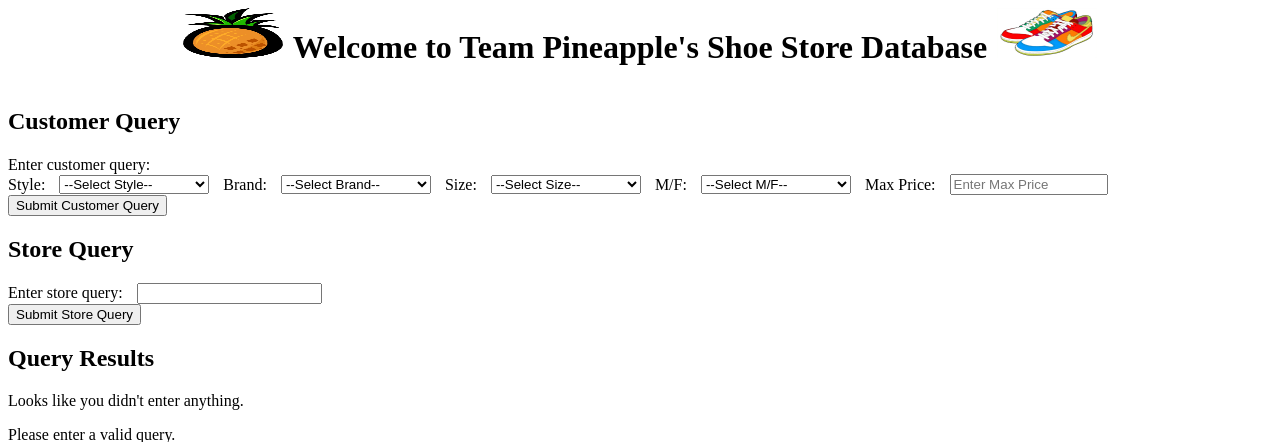
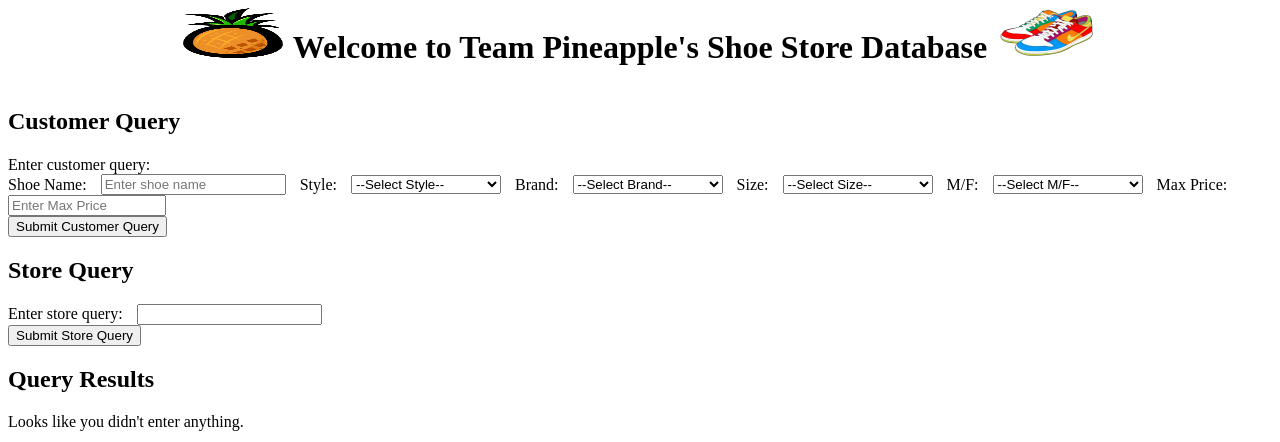
Before and after one commit to reinerism/475Ashoestore, a Flask app: page / in a window 1280 px wide. Shown: the top 442 px of the page. Run offline with Flask 2, Linux system fonts and the light colour scheme.

Commit message:
added a shoe name filter

```diff
--- a/main.py
+++ b/main.py
@@ -85,6 +85,7 @@ def main():
         # if the query field is missing
         # request.form.get returns 'None'
         if query_user == 'customer':
+            shoe_name = request.form.get('shoe_name')
             style = request.form.get('shoe_style')
             brand = request.form.get('shoe_brand')
             size = request.form.get('shoe_size')
@@ -93,11 +94,15 @@ def main():
 
              # Construct the SQL query using the selected values
              #uses
-            query = "SELECT SHOES.Shoe_id, SHOES.Name, SHOES.Brand, SHOES.Style, SHOES.Color, SHOES.Price, SHOES.Gender, SHOE_STORE.Store_id, SHOE_STORE.Store_name \
+            query = "SELECT SHOES.Shoe_id, SHOE.Name, SHOES.Brand, SHOE.Size, SHOES.Style, SHOES.Color, SHOES.Price, SHOES.Gender, SHOE_STORE.Store_id, SHOE_STORE.Store_name \
               FROM SHOES \
               INNER JOIN INVENTORY ON SHOES.Shoe_id = INVENTORY.Shoe_id \
               INNER JOIN SHOE_STORE ON INVENTORY.Store_id = SHOE_STORE.Store_id \
               WHERE 1=1"
+            if shoe_name:
+                query += f" AND SHOES.Name LIKE '%{shoe_name}%'"
+            else:
+                query += " AND 1=1"
             if style:
                 query += f" AND SHOES.Style = '{style}'"
             # query if the input is not entered we take everything
@@ -119,7 +124,6 @@ def main():
                 query += f" AND SHOES.Price <= {max_price}"
             else:
                 query += " AND SHOES.Price <= '1000000'"
-
         elif query_user == 'store':
             query = request.form.get('store_query')
         # this block is used to avoid an blank submission to database
--- a/templates/home.html
+++ b/templates/home.html
@@ -62,6 +62,9 @@
                 <!-- <input type="text" name="customer_query" id="customer_query"> Simple query text box-->
             </div>
             <div>
+                <label for="shoe_name">Shoe Name:</label>
+                <input type="text" name="shoe_name" id="shoe_name" placeholder="Enter shoe name">
+
                 <label for="style">Style:</label>
                 <select name="style" id="style">
                     <option value="">--Select Style--</option>
```
